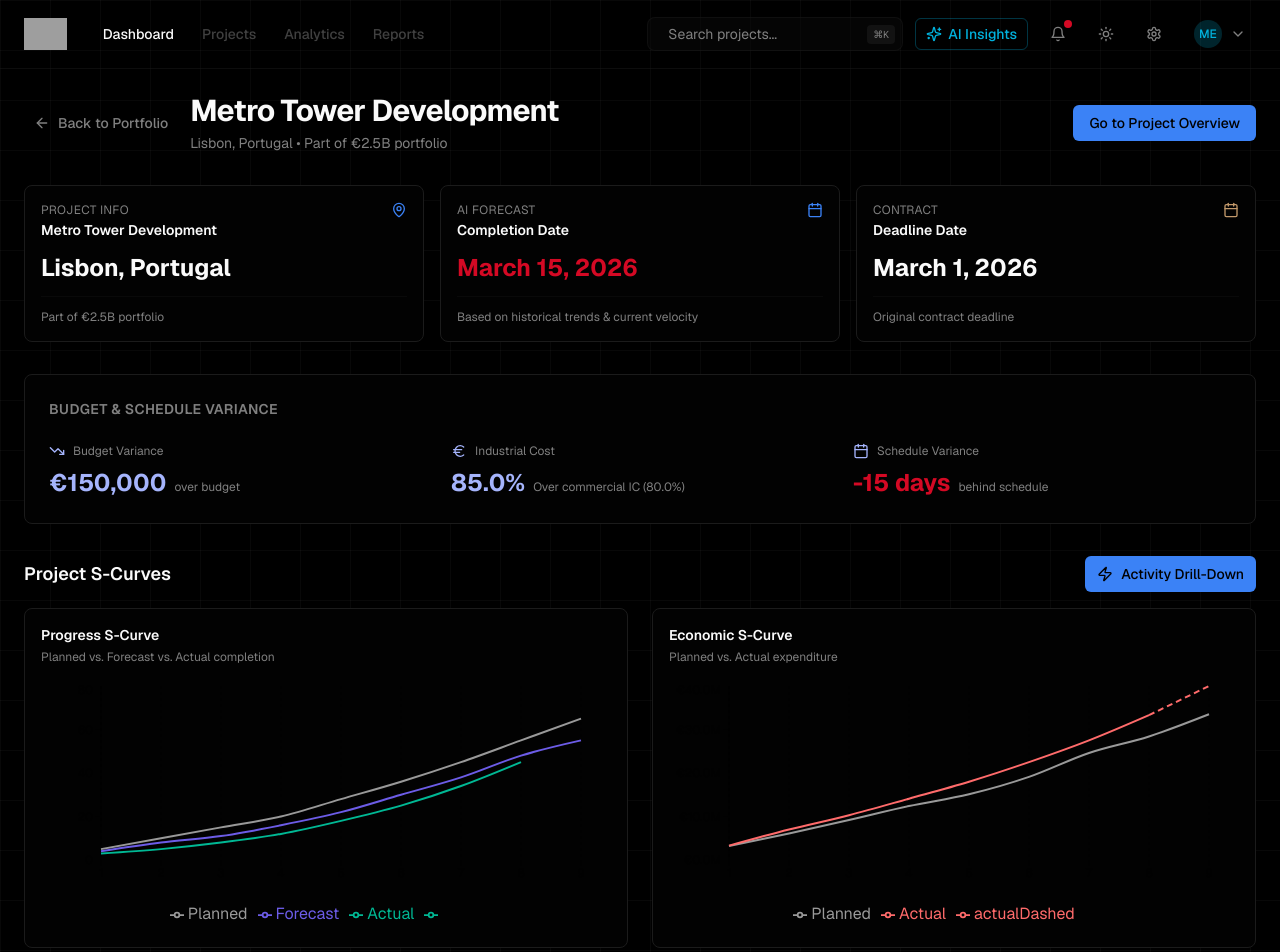
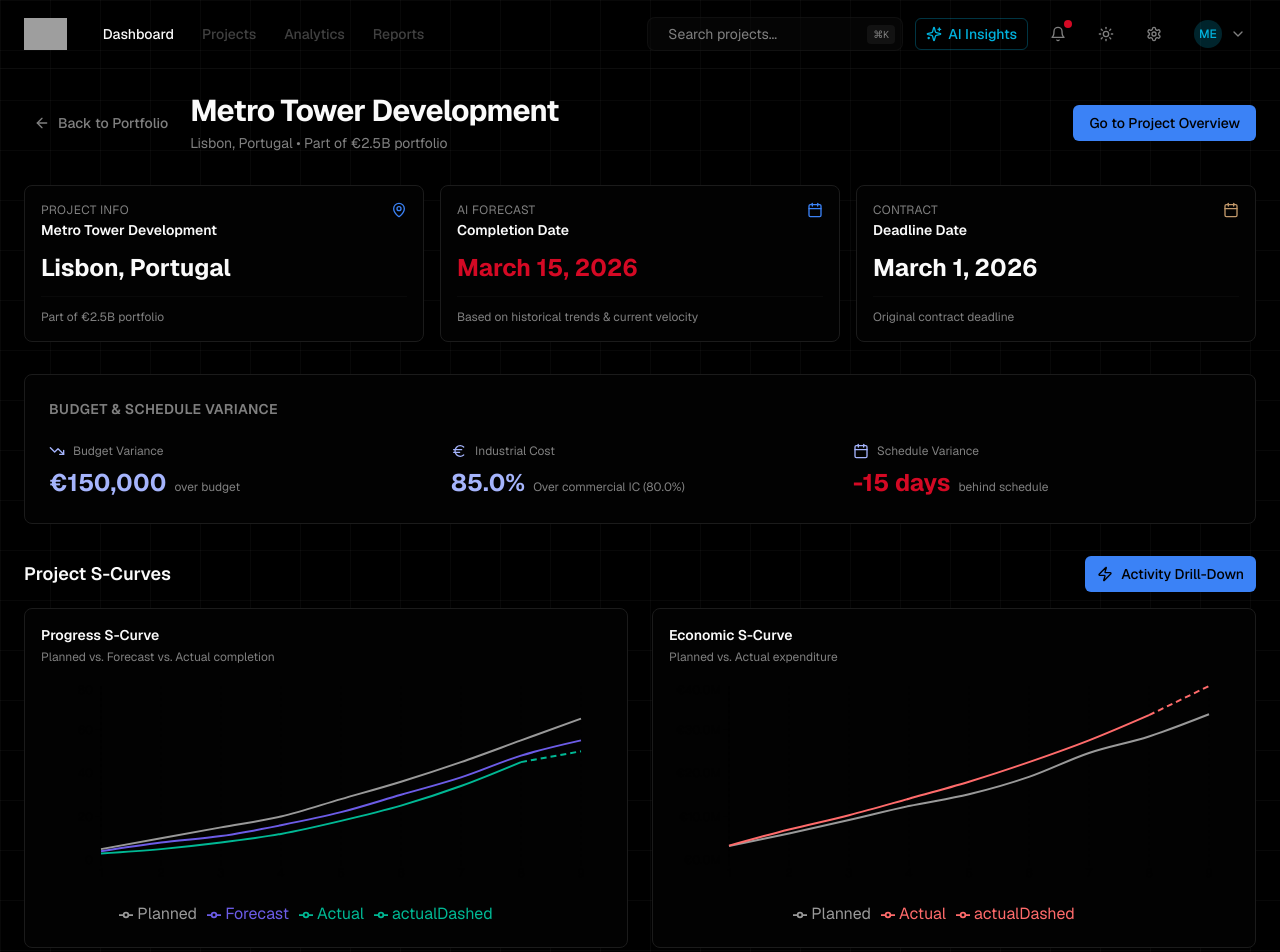
Before and after one commit to danielrebelo-volis/v0-volis-build-dashboard, a Next.js app: page /project/PRJ-001 in a window 1280 px wide. Shown: the top 952 px of the page. Built offline with nearby package versions, Linux system fonts and the light colour scheme; grey boxes are pictures that could not be loaded.

Commit message:
feat: update dataKey for dashed line in SProgressCurve component

```diff
--- a/components/s-curve-chart.tsx
+++ b/components/s-curve-chart.tsx
@@ -70,7 +70,7 @@ export function SProgressCurve() {
           {/* Dashed portion: weeks 8–9 (forecast) */}
           <Line
             type="monotone"
-            dataKey=""
+            dataKey="actualDashed"
             stroke={colors.isDark ? "#00ff88" : "#00b894"}
             strokeWidth={2}
             dot={false}
```
